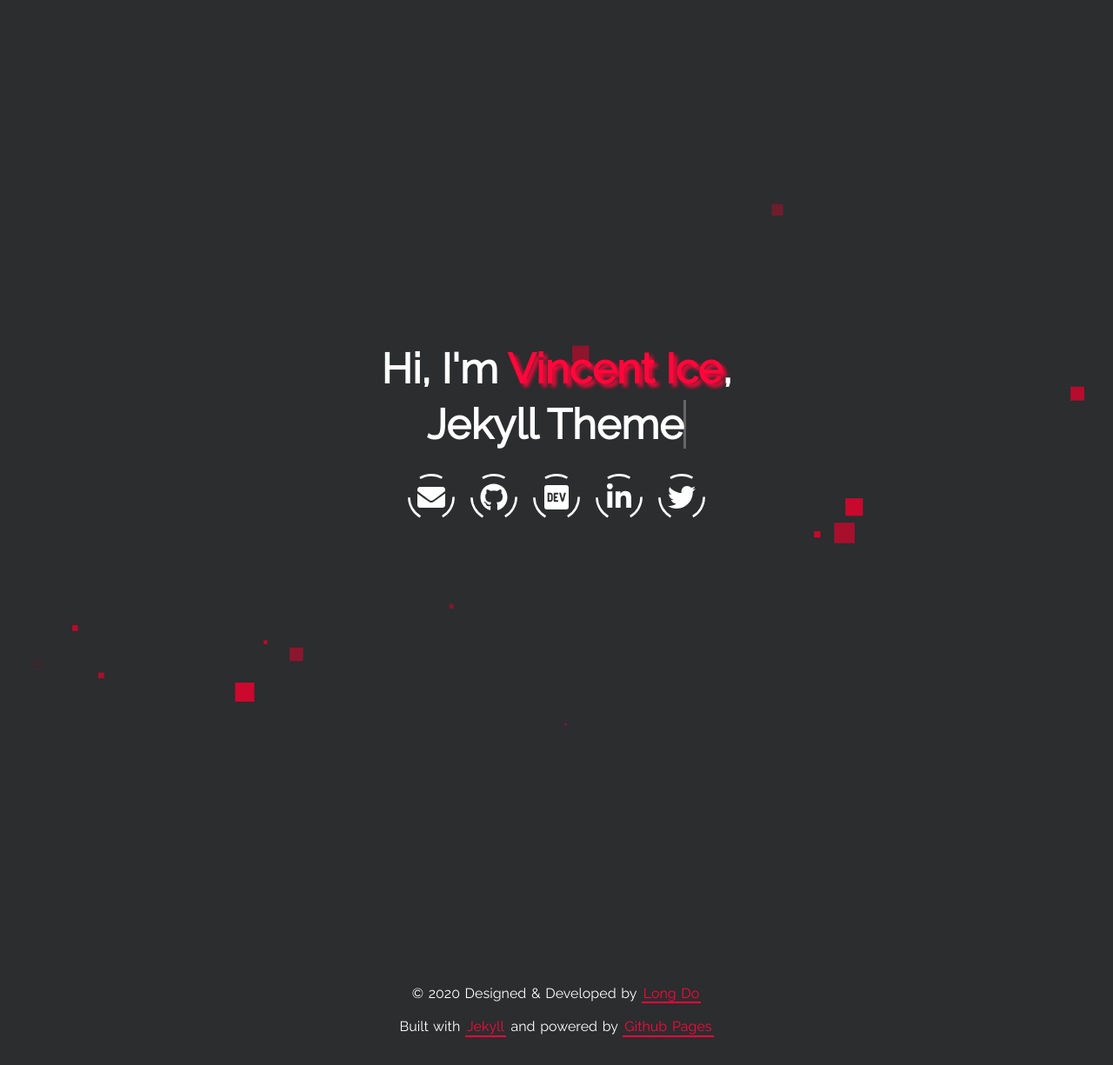
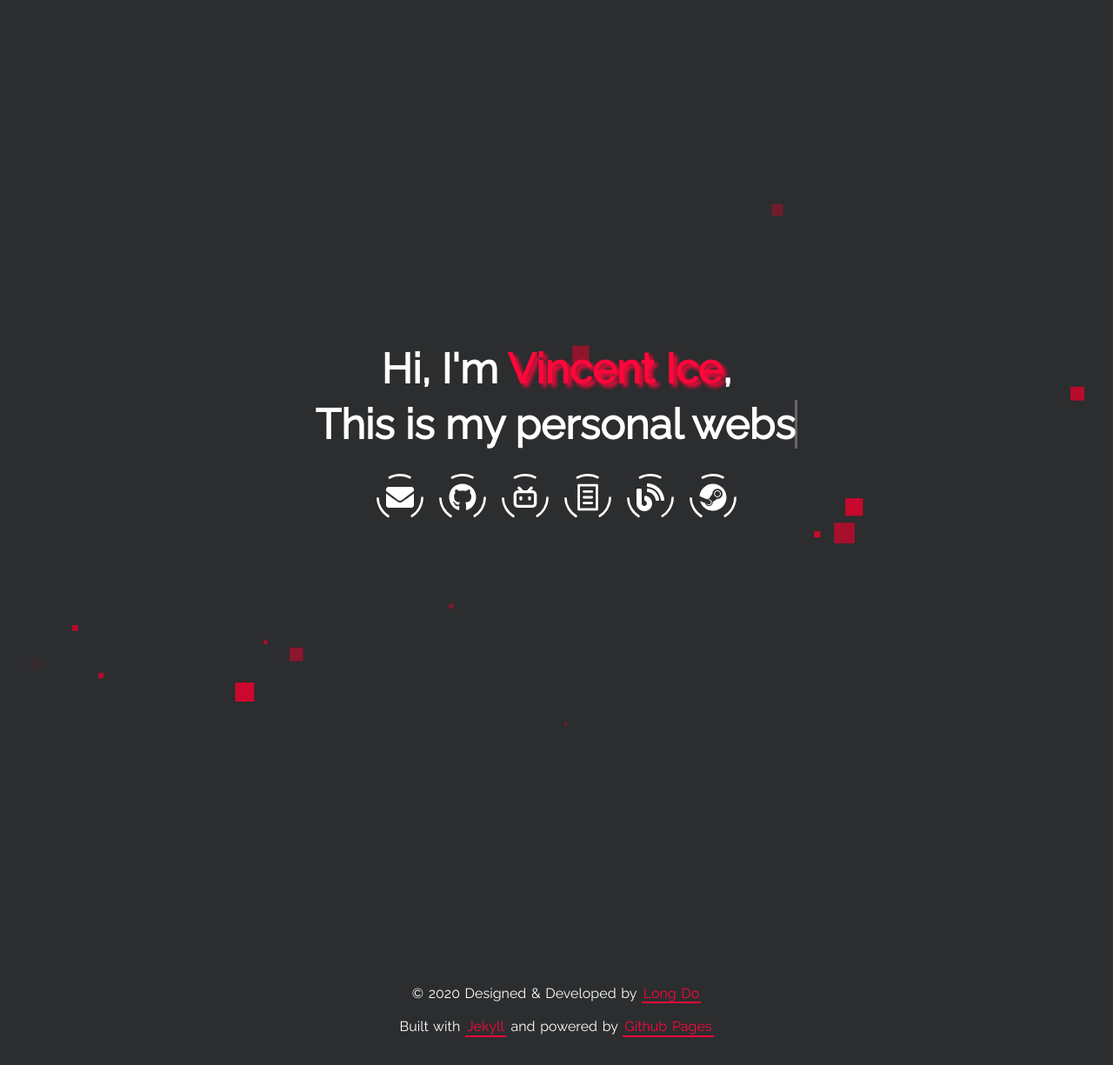
Before and after one commit to Vincent-ice/Vincent-ice.github.io, a Jekyll site: the page built from index.html, in a window 1280 px wide. Shown: the whole page at 87% size. Built offline with Jekyll 4.4.1, drawn with Linux system fonts in a browser that asks for light colours.

Commit message:
update personal link

```diff
--- a/_config.yml
+++ b/_config.yml
@@ -14,17 +14,17 @@ baseurl: ""
 username: Vincent Ice
 # typing_text: This will be typed before 'scroll down for more'.
 # > set this to your job title, e.g. Fullstack Developer
-typing_text: Jekyll Theme
+typing_text: This is my personal website
 # email: Your E-Mail address for the email button.
 email: vincentwq123@gmail.com
 # For every social button you want to display, set your username or userid
 # If you do not use one of the following websites, then leave it empty
 # > twitter_username:
 github_username: Vincent-ice
-bilibili_username: Vincent丶淇
-dev_username: 龙芯手册
-linkedin_username: 龙芯博客
-twitter_username: Vincent_qi
+codepen_username: 355696074
+dev_username: loongson-github-pages
+linkedin_username: 1111
+twitter_username: 76561198816645356
 
 # ABOUT ME SECTION
 # show_aboutme_card:
--- a/_includes/landing-page.html
+++ b/_includes/landing-page.html
@@ -5,7 +5,7 @@
     </h1>
     <h1>
       <span id="txt-rotate" data-period="2000"
-        data-rotate='["{{site.typing_text}}", "scroll down for more."]'
+        data-rotate='["{{site.typing_text}}", "just have fun!"]'
       >
       </span>
     </h1>
@@ -41,66 +41,66 @@
       {% endif %}
 
       {% if site.codepen_username != null %}
-        <a class="social-link" aria-label="My Codepen" target="_blank" rel="noreferrer"
-          href="https://codepen.io/{{site.codepen_username}}"
+        <a class="social-link" aria-label="My Bilibili" target="_blank" rel="noreferrer"
+          href="https://space.bilibili.com/{{site.codepen_username}}"
         >
           <svg viewBox="0 0 200 200" class="circle">
             <circle cx="100" cy="100" r="80" />
           </svg>
           <div class="social">
             <svg class="social-svg" viewBox="0 0 48 48">
-              <use x="12" y="12" width="24" height="24" viewBox="0 0 48 48" xlink:href="{{ "/assets/img/brands.svg#codepen" | prepend: site.baseurl }}"></use>
+              <use x="12" y="12" width="24" height="24" viewBox="0 0 48 48" xlink:href="{{ "/assets/img/brands.svg#bilibili" | prepend: site.baseurl }}"></use>
             </svg>
           </div>
-          <span class="label">CodePen</span>
+          <span class="label">Bilibili</span>
         </a>
       {% endif %}
 
       {% if site.dev_username != null %}
-        <a class="social-link" aria-label="My DEV" target="_blank" rel="noreferrer"
-          href="https://dev.to/{{site.dev_username}}"
+        <a class="social-link" aria-label="龙芯手册" target="_blank" rel="noreferrer"
+          href="https://vincent-ice.github.io/{{site.dev_username}}"
         >
           <svg viewBox="0 0 200 200" class="circle">
             <circle cx="100" cy="100" r="80" />
           </svg>
           <div class="social">
             <svg class="social-svg" viewBox="0 0 48 48">
-              <use x="12" y="12" width="24" height="24" viewBox="0 0 48 48" xlink:href="{{ "/assets/img/brands.svg#dev" | prepend: site.baseurl }}"></use>
+              <use x="12" y="12" width="24" height="24" viewBox="0 0 48 48" xlink:href="{{ "/assets/img/brands.svg#blog" | prepend: site.baseurl }}"></use>
             </svg>
           </div>
-          <span class="label">DEV</span>
+          <span class="label">龙芯手册</span>
         </a>
       {% endif %}
 
       {% if site.linkedin_username != null %}
         <a class="social-link linkedin" aria-label="My LinkedIn" target="_blank"
-          rel="noreferrer" href="https://www.linkedin.com/in/{{site.linkedin_username}}"
+          rel="noreferrer" href="https://loongson-neuq.pages.dev"
         >
           <svg viewBox="0 0 200 200" class="circle">
             <circle cx="100" cy="100" r="80" />
           </svg>
           <div class="social">
             <svg class="social-svg" viewBox="0 0 48 48">
-              <use x="12" y="12" width="24" height="24" viewBox="0 0 48 48" xlink:href="{{ "/assets/img/brands.svg#linkedin-in" | prepend: site.baseurl }}"></use>
+              <use x="12" y="12" width="24" height="24" viewBox="0 0 48 48" xlink:href="{{ "/assets/img/solid.svg#blog" | prepend: site.baseurl }}"></use>
             </svg>
           </div>
-          <span class="label">LinkedIn</span>
+          <span class="label">龙芯博客</span>
         </a>
       {% endif %}
 
       {% if site.twitter_username != null %}
-        <a class="social-link twitter" aria-label="My Twitter" target="_blank"
-          rel="noreferrer" href="https://twitter.com/{{site.twitter_username}}"
+        <a class="social-link twitter" aria-label="My Steam" target="_blank"
+          rel="noreferrer" href="https://steamcommunity.com/profiles/{{site.twitter_username}}"
         >
           <svg viewBox="0 0 200 200" class="circle">
             <circle cx="100" cy="100" r="80" />
           </svg>
           <div class="social">
             <svg class="social-svg" viewBox="0 0 48 48">
-              <use x="12" y="12" width="24" height="24" viewBox="0 0 48 48" xlink:href="{{ "/assets/img/brands.svg#twitter" | prepend: site.baseurl }}"></use>
+              <use x="12" y="12" width="24" height="24" viewBox="0 0 48 48" xlink:href="{{ "/assets/img/brands.svg#steam" | prepend: site.baseurl }}"></use>
             </svg>
           </div>
-          <span class="label">Twitter</span>
+          <span class="label">Steam</span>
         </a>
       {% endif %}
     </div>
```
Also changed, not shown: assets/img/brands.svg.
